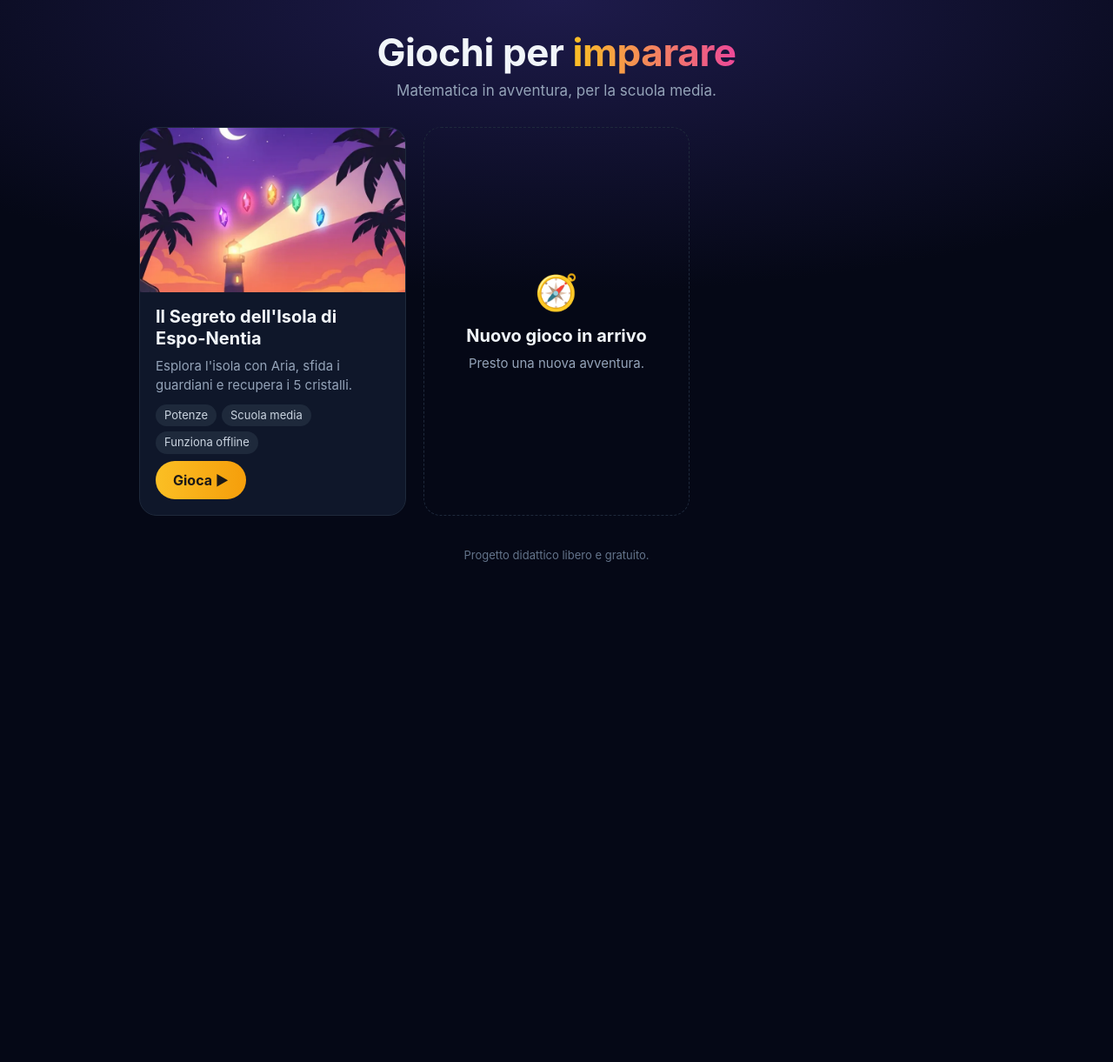
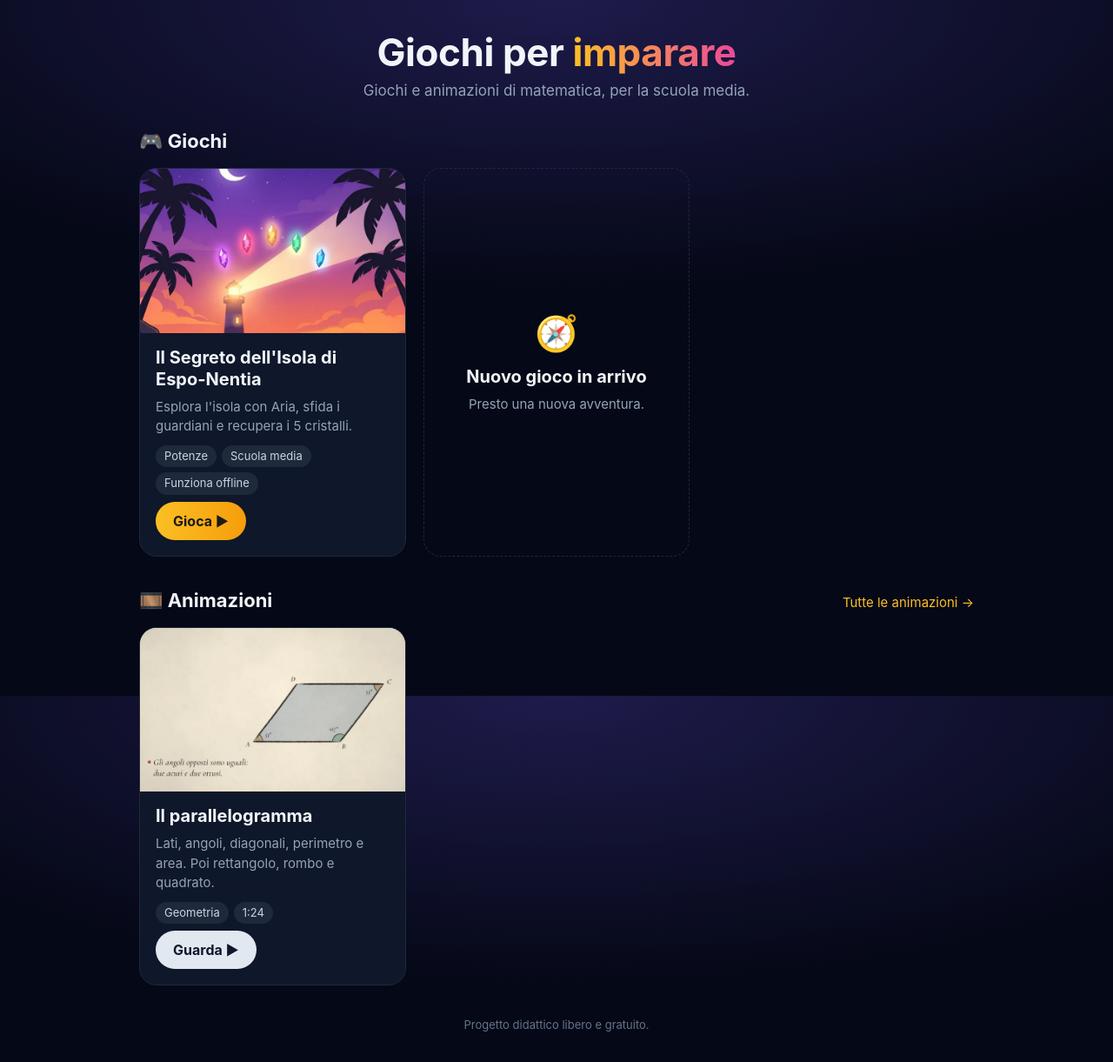
Before and after one commit to bruceketta83/bruceketta83.github.io, a website: page index.html in a window 1280 px wide. Shown: the whole page at 87% size. Before the commit the page ends 800 px from the top, so only its background shows below. Drawn offline with Linux system fonts and the light colour scheme.

Commit message:
Add an Animations section to the games page
The page now has two sections, Games and Animations. The first card
opens the parallelogram film from the new animazioni repo, and a link
opens the list of all animations. README and tests updated.

Co-Authored-By: Claude Opus 5.5 <noreply@anthropic.com>
Claude-Session: https://claude.ai/code/session_018EhJPoJraYHsQQnM3m2GZU

```diff
--- a/index.html
+++ b/index.html
@@ -4,7 +4,7 @@
 <meta charset="utf-8">
 <meta name="viewport" content="width=device-width, initial-scale=1, viewport-fit=cover">
 <title>Giochi per imparare</title>
-<meta name="description" content="Giochi educativi di matematica per la scuola media.">
+<meta name="description" content="Giochi e animazioni di matematica per la scuola media.">
 <meta name="theme-color" content="#0f172a">
 <link rel="icon" href="img/favicon.svg" type="image/svg+xml">
 <script>
@@ -50,6 +50,13 @@
   .soon { border-style: dashed; background: transparent; align-items: center; justify-content: center; text-align: center; min-height: 220px; }
   .soon .body { justify-content: center; align-items: center; }
   .soon .icon { font-size: 40px; }
+  .sec { display: flex; align-items: baseline; justify-content: space-between; gap: 12px; margin: 34px 0 14px; }
+  .sec:first-of-type { margin-top: 0; }
+  .sec h2 { font-size: 22px; margin: 0; }
+  .sec a { color: var(--gold); font-size: 15px; text-decoration: none; white-space: nowrap; }
+  .sec a:hover { text-decoration: underline; }
+  .film img { background: #f2ecde; }
+  .watch { background: #e2e8f0; color: #0f172a; }
   footer { margin-top: 36px; text-align: center; color: #64748b; font-size: 13px; }
   @media (prefers-reduced-motion: reduce) { .card { transition: none; } a.card:hover { transform: none; } }
 </style>
@@ -58,9 +65,10 @@
 <main>
   <header>
     <h1>Giochi per <span>imparare</span></h1>
-    <p>Matematica in avventura, per la scuola media.</p>
+    <p>Giochi e animazioni di matematica, per la scuola media.</p>
   </header>
 
+  <div class="sec"><h2>🎮 Giochi</h2></div>
   <section class="grid" aria-label="Giochi">
     <!-- Per aggiungere un gioco: copia questa scheda e cambia link, immagine e testi. -->
     <a class="card" href="espo-nentia/">
@@ -82,6 +90,20 @@
     </div>
   </section>
 
+  <div class="sec"><h2>🎞️ Animazioni</h2><a href="animazioni/">Tutte le animazioni →</a></div>
+  <section class="grid" aria-label="Animazioni">
+    <!-- Per aggiungere un'animazione: copia questa scheda e cambia link, immagine e testi. -->
+    <a class="card film" href="animazioni/parallelogramma/">
+      <img src="img/parallelogramma.webp" alt="Un parallelogramma disegnato a inchiostro, con gli angoli di 53° e 127° colorati" width="720" height="446">
+      <div class="body">
+        <h2>Il parallelogramma</h2>
+        <p>Lati, angoli, diagonali, perimetro e area. Poi rettangolo, rombo e quadrato.</p>
+        <div class="tags"><span>Geometria</span><span>1:24</span></div>
+        <span class="play watch">Guarda ▶</span>
+      </div>
+    </a>
+  </section>
+
   <footer>Progetto didattico libero e gratuito.</footer>
 </main>
 </body>
```
Also changed, not shown: tests/sito.spec.js (+5 -2 lines), README.md, img/parallelogramma.webp (added).
